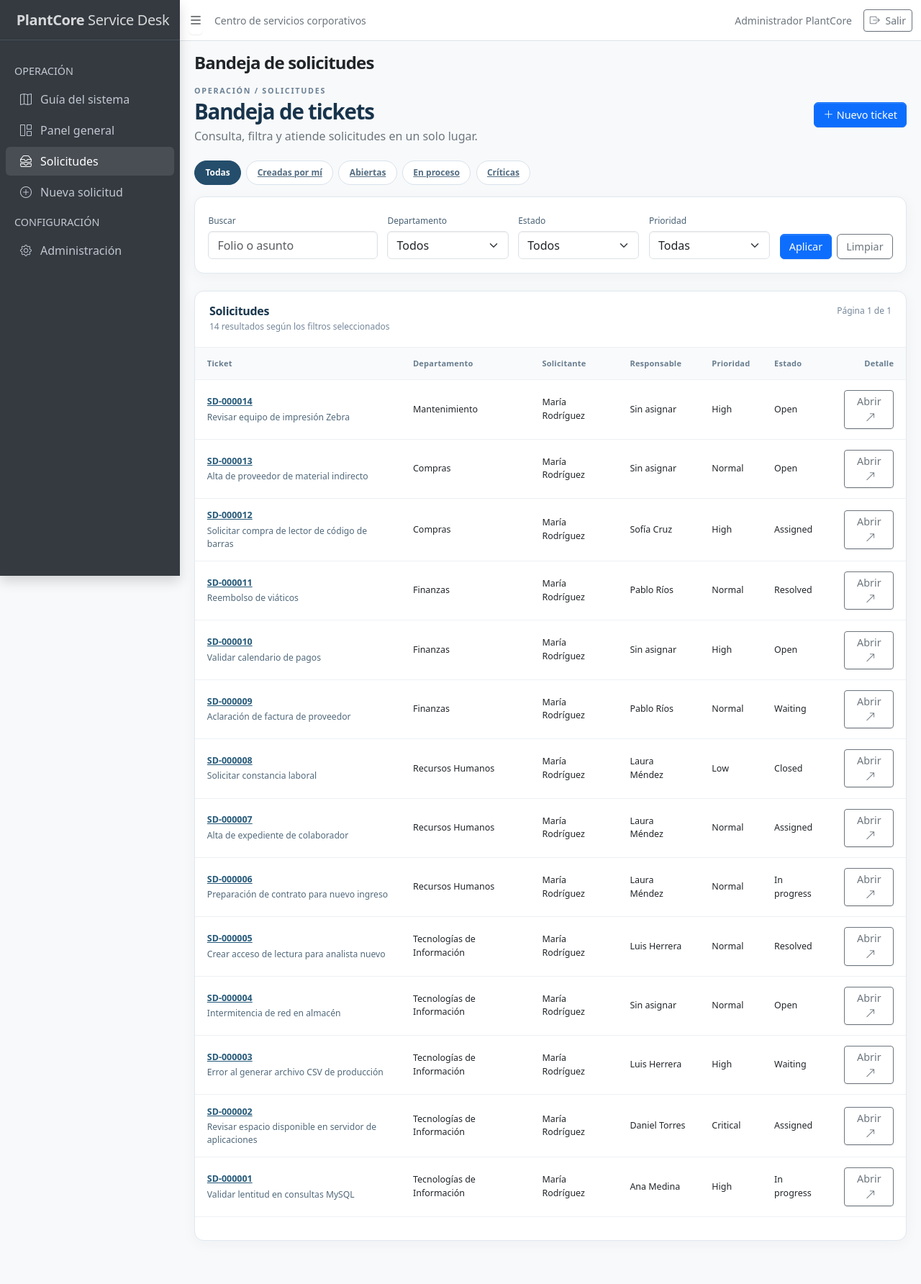
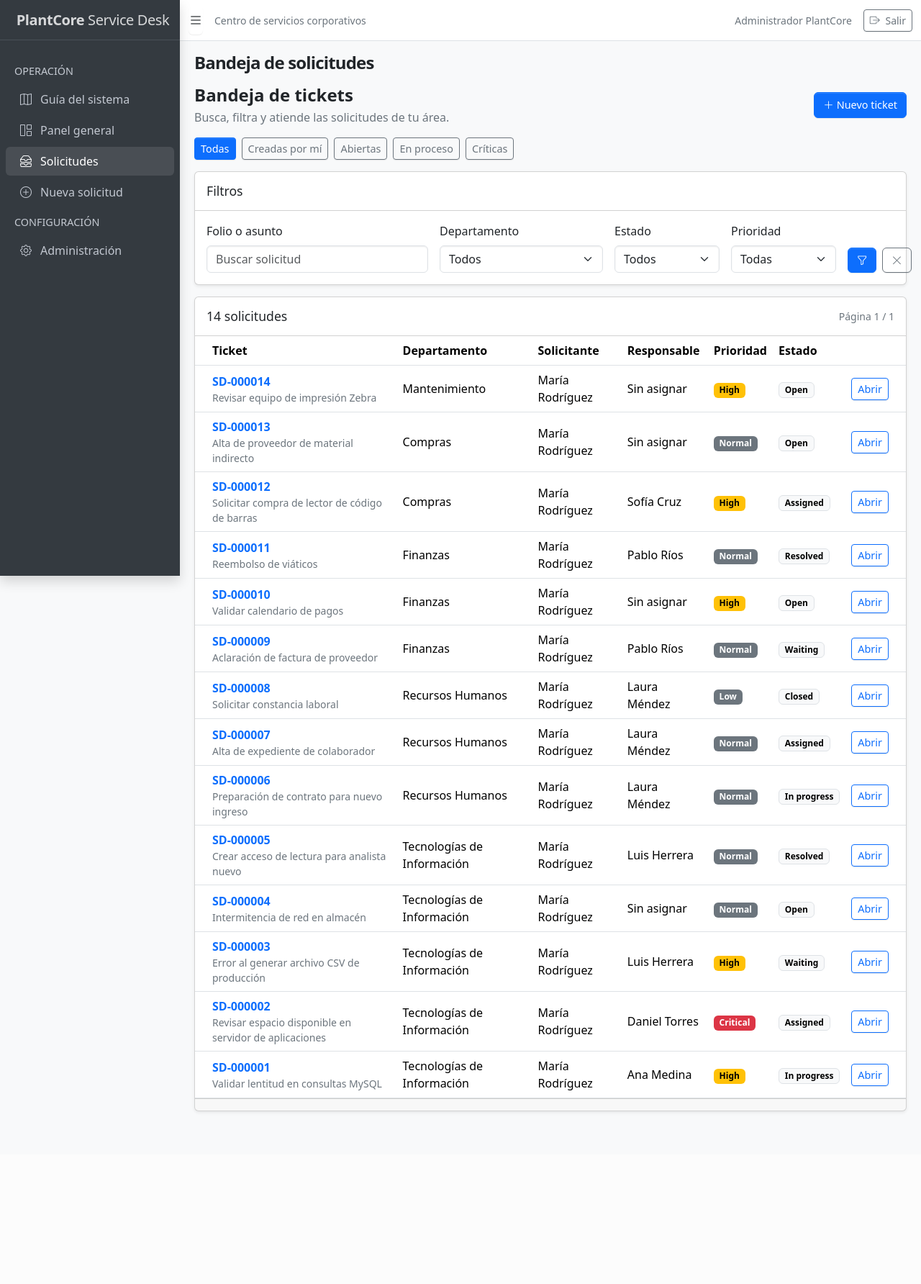
Before and after one commit to diegoarmando025/plantcore-service-desk, a Laravel app: page /tickets in a window 1280 px wide. Shown: the whole page at 72% size. After the commit the page ends 1546 px from the top, so only its background shows below. Run offline with Laravel 12, Linux system fonts and the light colour scheme; a user stored in the database is signed in; data comes from the database, SQL or seed files in the repository.

Commit message:
fix(ui): rebuild ticket inbox with AdminLTE cards and Bootstrap form/table

```diff
--- a/resources/views/tickets/index.blade.php
+++ b/resources/views/tickets/index.blade.php
@@ -1,48 +1,47 @@
 @extends('layouts.app')
 @section('heading','Bandeja de solicitudes')
 @section('content')
-<div class="sd-pagehead">
- <div><p class="sd-overline mb-1">OPERACIÓN / SOLICITUDES</p><h2 class="sd-page-title">Bandeja de tickets</h2><p class="text-secondary mb-0">Consulta, filtra y atiende solicitudes en un solo lugar.</p></div>
+<div class="d-flex flex-wrap justify-content-between align-items-center gap-3 mb-3">
+ <div><h2 class="h4 fw-semibold text-body mb-1">Bandeja de tickets</h2><p class="text-secondary mb-0">Busca, filtra y atiende las solicitudes de tu área.</p></div>
  <a class="btn btn-primary" href="{{ route('tickets.create') }}"><i class="bi bi-plus-lg me-1"></i>Nuevo ticket</a>
 </div>
-<div class="sd-quickfilters mb-3">
- <a class="sd-filter-chip {{ empty($filters) || !array_filter($filters) ? 'active':'' }}" href="{{ route('tickets.index') }}">Todas</a>
- <a class="sd-filter-chip {{ ($filters['mine']??'')==='1'?'active':'' }}" href="{{ route('tickets.index',['mine'=>1]) }}">Creadas por mí</a>
- <a class="sd-filter-chip {{ ($filters['status']??'')==='open'?'active':'' }}" href="{{ route('tickets.index',['status'=>'open']) }}">Abiertas</a>
- <a class="sd-filter-chip {{ ($filters['status']??'')==='in_progress'?'active':'' }}" href="{{ route('tickets.index',['status'=>'in_progress']) }}">En proceso</a>
- <a class="sd-filter-chip {{ ($filters['priority']??'')==='critical'?'active':'' }}" href="{{ route('tickets.index',['priority'=>'critical']) }}">Críticas</a>
+<div class="d-flex flex-wrap gap-2 mb-3">
+ @foreach([
+ ['label'=>'Todas','params'=>[]],['label'=>'Creadas por mí','params'=>['mine'=>1]],
+ ['label'=>'Abiertas','params'=>['status'=>'open']],['label'=>'En proceso','params'=>['status'=>'in_progress']],
+ ['label'=>'Críticas','params'=>['priority'=>'critical']]
+ ] as $shortcut)
+  <a class="btn btn-sm {{ request()->query()==$shortcut['params'] ? 'btn-primary':'btn-outline-secondary' }}" href="{{ route('tickets.index',$shortcut['params']) }}">{{ $shortcut['label'] }}</a>
+ @endforeach
 </div>
-<section class="sd-surface mb-4">
- <form method="GET" action="{{ route('tickets.index') }}" class="sd-filter-form">
-  <div><label class="form-label" for="q">Buscar</label><input class="form-control" id="q" name="q" maxlength="100" value="{{ $filters['q']??'' }}" placeholder="Folio o asunto"></div>
-  <div><label class="form-label" for="department_id">Departamento</label><select class="form-select" id="department_id" name="department_id"><option value="">Todos</option>@foreach($departments as $d)<option value="{{ $d->id }}" @selected(($filters['department_id']??'')==$d->id)>{{ $d->name }}</option>@endforeach</select></div>
-  <div><label class="form-label" for="status">Estado</label><select class="form-select" id="status" name="status"><option value="">Todos</option>@foreach(\App\Models\Ticket::STATUSES as $s)<option value="{{ $s }}" @selected(($filters['status']??'')===$s)>{{ ucfirst(str_replace('_',' ',$s)) }}</option>@endforeach</select></div>
-  <div><label class="form-label" for="priority">Prioridad</label><select class="form-select" id="priority" name="priority"><option value="">Todas</option>@foreach(\App\Models\Ticket::PRIORITIES as $s)<option value="{{ $s }}" @selected(($filters['priority']??'')===$s)>{{ ucfirst($s) }}</option>@endforeach</select></div>
-  <div class="sd-filter-actions"><button class="btn btn-primary" type="submit">Aplicar</button><a class="btn btn-outline-secondary" href="{{ route('tickets.index') }}">Limpiar</a></div>
+<div class="card shadow-sm mb-3">
+ <div class="card-header"><h3 class="card-title">Filtros</h3></div>
+ <div class="card-body">
+ <form method="GET" action="{{ route('tickets.index') }}" class="row g-3 align-items-end">
+  <div class="col-12 col-md-4"><label class="form-label" for="q">Folio o asunto</label><input class="form-control" id="q" name="q" maxlength="100" value="{{ $filters['q']??'' }}" placeholder="Buscar solicitud"></div>
+  <div class="col-12 col-md-3"><label class="form-label" for="department_id">Departamento</label><select class="form-select" id="department_id" name="department_id"><option value="">Todos</option>@foreach($departments as $d)<option value="{{ $d->id }}" @selected(($filters['department_id']??'')==$d->id)>{{ $d->name }}</option>@endforeach</select></div>
+  <div class="col-6 col-md-2"><label class="form-label" for="status">Estado</label><select class="form-select" id="status" name="status"><option value="">Todos</option>@foreach(\App\Models\Ticket::STATUSES as $status)<option value="{{ $status }}" @selected(($filters['status']??'')===$status)>{{ ucfirst(str_replace('_',' ',$status)) }}</option>@endforeach</select></div>
+  <div class="col-6 col-md-2"><label class="form-label" for="priority">Prioridad</label><select class="form-select" id="priority" name="priority"><option value="">Todas</option>@foreach(\App\Models\Ticket::PRIORITIES as $priority)<option value="{{ $priority }}" @selected(($filters['priority']??'')===$priority)>{{ ucfirst($priority) }}</option>@endforeach</select></div>
+  <div class="col-12 col-md-1 d-flex gap-2"><button type="submit" class="btn btn-primary" title="Filtrar"><i class="bi bi-funnel"></i><span class="visually-hidden">Aplicar filtros</span></button><a href="{{ route('tickets.index') }}" class="btn btn-outline-secondary" title="Limpiar"><i class="bi bi-x-lg"></i><span class="visually-hidden">Limpiar</span></a></div>
  </form>
-</section>
-<section class="sd-surface">
- <div class="sd-section-heading"><div><h3>Solicitudes</h3><p>{{ number_format($tickets->total()) }} resultados según los filtros seleccionados</p></div><span class="sd-small-meta">Página {{ $tickets->currentPage() }} de {{ $tickets->lastPage() }}</span></div>
- <div class="sd-responsive-table">
-  <table class="sd-table sd-full-table">
-   <thead><tr><th>Ticket</th><th>Departamento</th><th>Solicitante</th><th>Responsable</th><th>Prioridad</th><th>Estado</th><th class="text-end">Detalle</th></tr></thead>
-   <tbody>
-   @forelse($tickets as $t)
+ </div>
+</div>
+<div class="card shadow-sm">
+ <div class="card-header d-flex justify-content-between align-items-center"><h3 class="card-title mb-0">{{ $tickets->total() }} solicitudes</h3><span class="small text-secondary ms-auto">Página {{ $tickets->currentPage() }} / {{ $tickets->lastPage() }}</span></div>
+ <div class="card-body p-0 table-responsive">
+  <table class="table table-hover align-middle mb-0">
+   <thead><tr><th>Ticket</th><th>Departamento</th><th>Solicitante</th><th>Responsable</th><th>Prioridad</th><th>Estado</th><th></th></tr></thead>
+   <tbody>@forelse($tickets as $t)
     <tr>
-     <td><a href="{{ route('tickets.show',$t) }}" class="sd-ticket-link">{{ $t->code }}</a><div class="sd-cell-subtitle">{{ $t->title }}</div></td>
-     <td>{{ $t->department?->name ?? 'Sin departamento' }}</td>
-     <td>{{ $t->requester?->name ?? 'Usuario' }}</td>
-     <td>{{ $t->assignee?->name ?? 'Sin asignar' }}</td>
-     <td><span class="pill {{ $t->priority }}">{{ ucfirst($t->priority) }}</span></td>
-     <td><span class="pill status">{{ ucfirst(str_replace('_',' ',$t->status)) }}</span></td>
-     <td class="text-end"><a class="btn btn-sm btn-outline-secondary" href="{{ route('tickets.show',$t) }}">Abrir <i class="bi bi-arrow-up-right ms-1"></i></a></td>
+     <td><a class="fw-bold text-decoration-none" href="{{ route('tickets.show',$t) }}">{{ $t->code }}</a><div class="small text-secondary">{{ $t->title }}</div></td>
+     <td>{{ $t->department?->name ?? '—' }}</td><td>{{ $t->requester?->name ?? '—' }}</td><td>{{ $t->assignee?->name ?? 'Sin asignar' }}</td>
+     <td><span class="badge {{ $t->priority==='critical'?'text-bg-danger':($t->priority==='high'?'text-bg-warning':'text-bg-secondary') }}">{{ ucfirst($t->priority) }}</span></td>
+     <td><span class="badge text-bg-light border">{{ ucfirst(str_replace('_',' ',$t->status)) }}</span></td>
+     <td><a class="btn btn-sm btn-outline-primary" href="{{ route('tickets.show',$t) }}">Abrir</a></td>
     </tr>
-   @empty
-    <tr><td colspan="7" class="sd-empty"><i class="bi bi-inbox fs-3 d-block mb-2"></i>Sin resultados para estos filtros. <a href="{{ route('tickets.index') }}">Mostrar todas</a>.</td></tr>
-   @endforelse
-   </tbody>
+   @empty<tr><td colspan="7" class="text-center text-secondary py-5"><i class="bi bi-inbox fs-3 d-block mb-2"></i>No hay solicitudes para los filtros seleccionados.</td></tr>@endforelse</tbody>
   </table>
  </div>
- <div class="sd-pagination">{{ $tickets->links() }}</div>
-</section>
+ <div class="card-footer">{{ $tickets->links() }}</div>
+</div>
 @endsection
```
